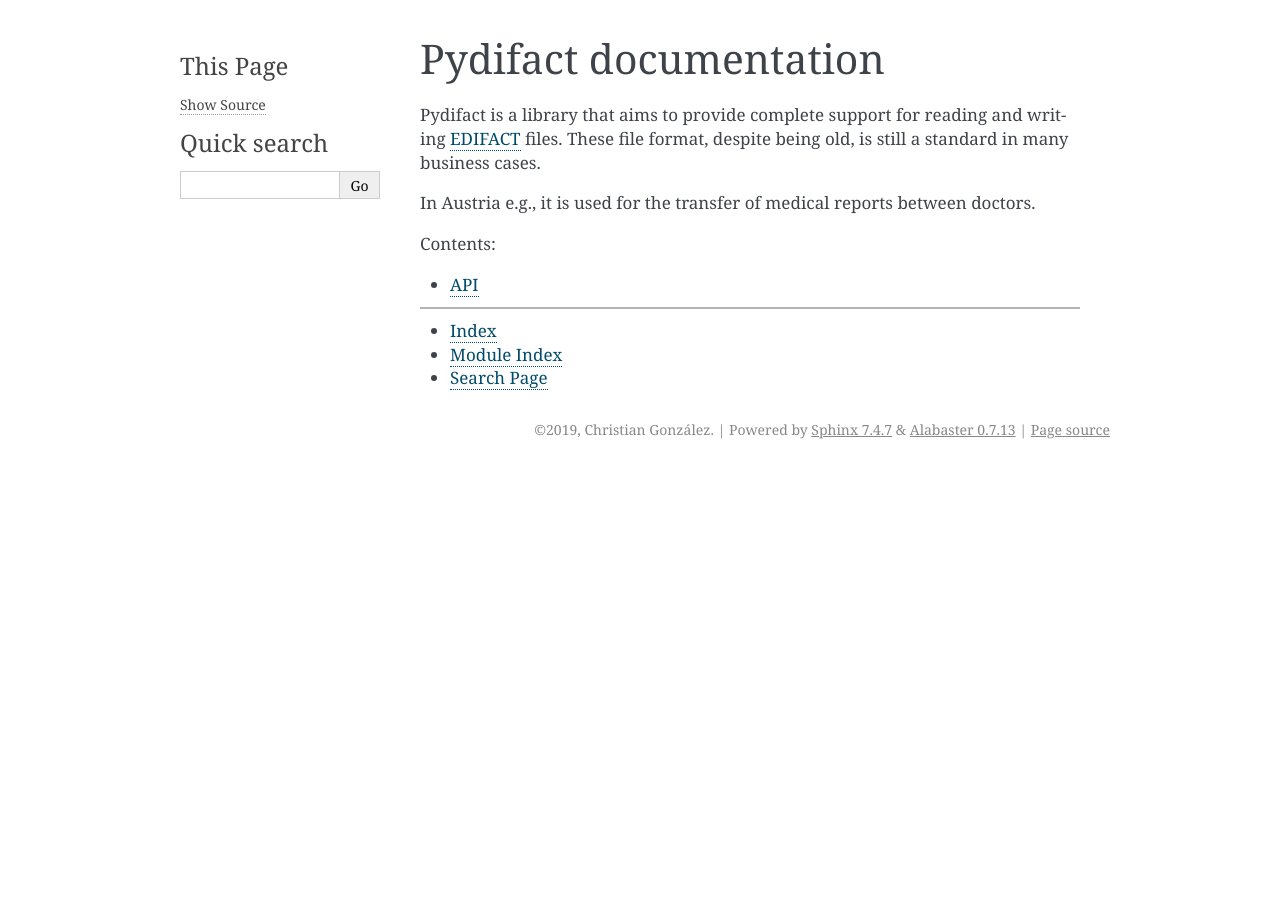
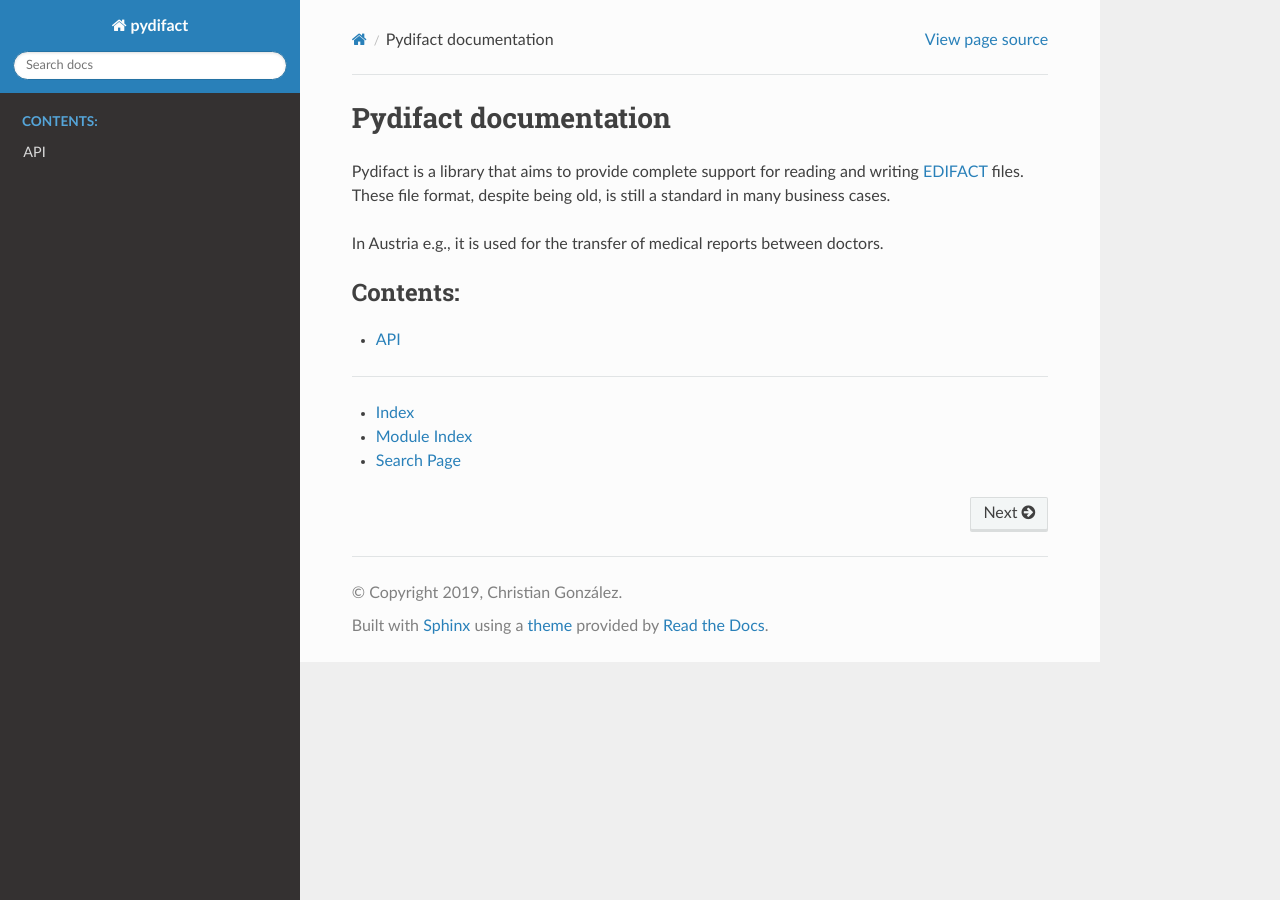
Before and after one commit to nerdocs/pydifact, a Sphinx documentation site: the page built from docs/index.rst, in a window 1280 px wide. Built offline with Sphinx 7.4.7 and the Read the Docs theme 2.0.0, drawn with Linux system fonts in a browser that asks for light colours.

Commit message:
switch docs theme to RTD

```diff
--- a/docs/conf.py
+++ b/docs/conf.py
@@ -44,9 +44,9 @@
 # The theme to use for HTML and HTML Help pages.  See the documentation for
 # a list of builtin themes.
 #
-html_theme = "alabaster"
+html_theme = "sphinx_rtd_theme"
 
 # Add any paths that contain custom static files (such as style sheets) here,
 # relative to this directory. They are copied after the builtin static files,
 # so a file named "default.css" will overwrite the builtin "default.css".
-html_static_path = ["_static"]
+#html_static_path = ["_static"]
--- a/requirements-dev.txt
+++ b/requirements-dev.txt
@@ -7,3 +7,4 @@
 setuptools
 wheel
 twine
+sphinx_rtd_theme
```
